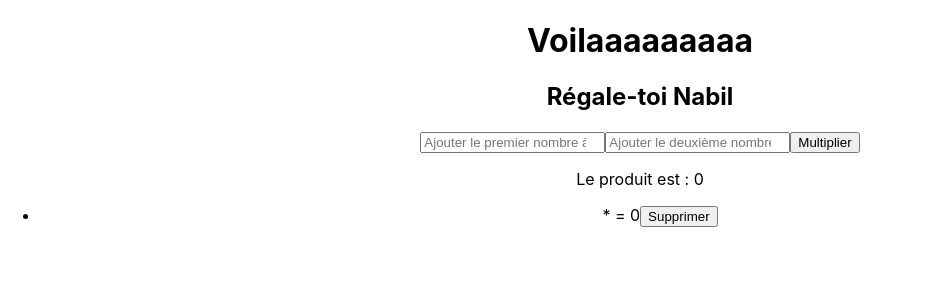
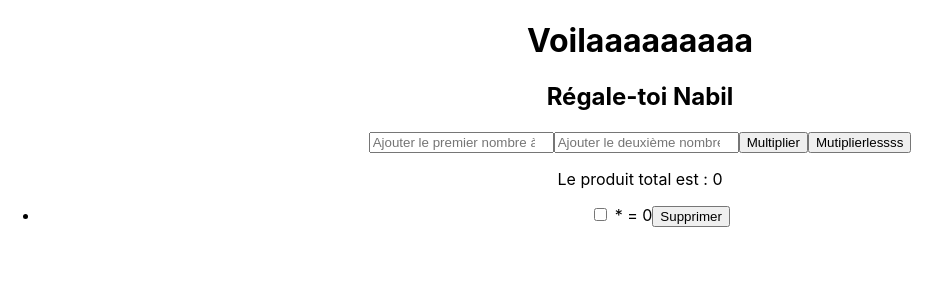
Before and after one commit to Zakelo1/UAUUAOIDOIZ, a React (Create React App) app: page / in a window 1280 px wide. Both pictures are taken after a click on the button "Multiplier". Shown: the top 300 px of the page, without its empty margins (0-951 px from the left). Built offline with nearby package versions, Linux system fonts and the light colour scheme.

Commit message:
Mise à jour des fichiers App.js et Multiplication.js

```diff
--- a/src/Multiplication.js
+++ b/src/Multiplication.js
@@ -5,7 +5,23 @@ const Multiplication = () => {
     const [deuxiemeNombre, setDeuxiemeNombre] = useState("");
     const [produit, setProduit] = useState(null);
     const [historique, setHistorique] = useState([]);
+    const [select, setselect] = useState([]);
+    const selectionnermulti = () => {
+        const resulat = select.reduce((acc, index) => {
+            const partie = historique[index].split('=')[0].split('*');
+        return acc * (parseFloat(partie[0]) * parseFloat(partie[1]));
+        }, 1);
+    setProduit(resulat)
+    }
+    const selection = (index) => {
+        if (select.includes(index)){
+            setselect(select.filter(i => i !== index));
+        }
+        else {
+            setselect([...select, index]);
+        }
 
+    }
     const multiplier = () => {
         const resultat = premierNombre * deuxiemeNombre;
         setProduit(resultat);
@@ -40,10 +56,12 @@ const Multiplication = () => {
                 onChange={handleDeuxiemeNombreChange}
             />
             <button onClick={multiplier}>Multiplier</button>
-            {produit !== null && <p>Le produit est : {produit}</p>}
+            <button onClick={selectionnermulti}>Mutiplierlessss</button>
+            {produit !== null && <p>Le produit total est : {produit}</p>}
             <ul>
                 {historique.map((item, index) => (
                     <li key={index}>
+                    <input type="checkbox" checked={select.includes(index)} onChange={()=> selection(index)} />
                         {item}
                         <button onClick={() => supprimer(index)}>Supprimer</button>
                     </li>
```
